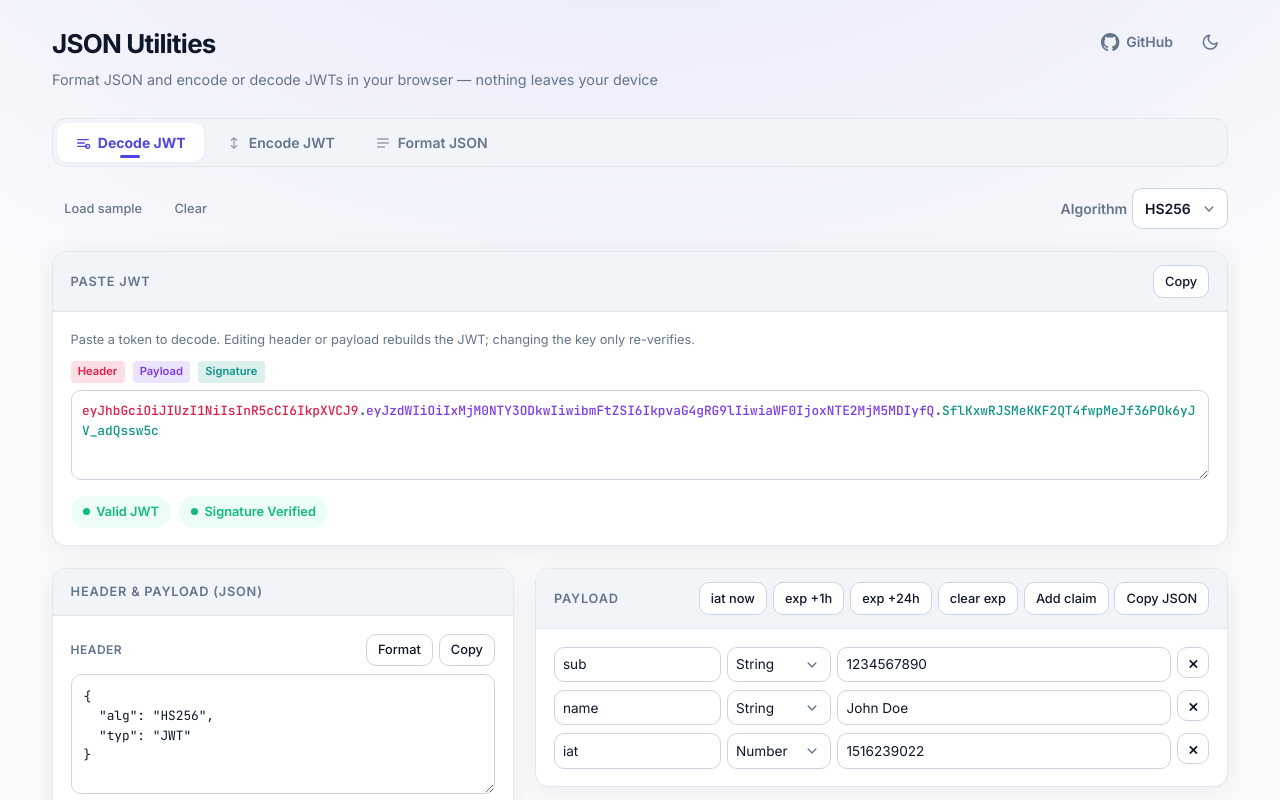
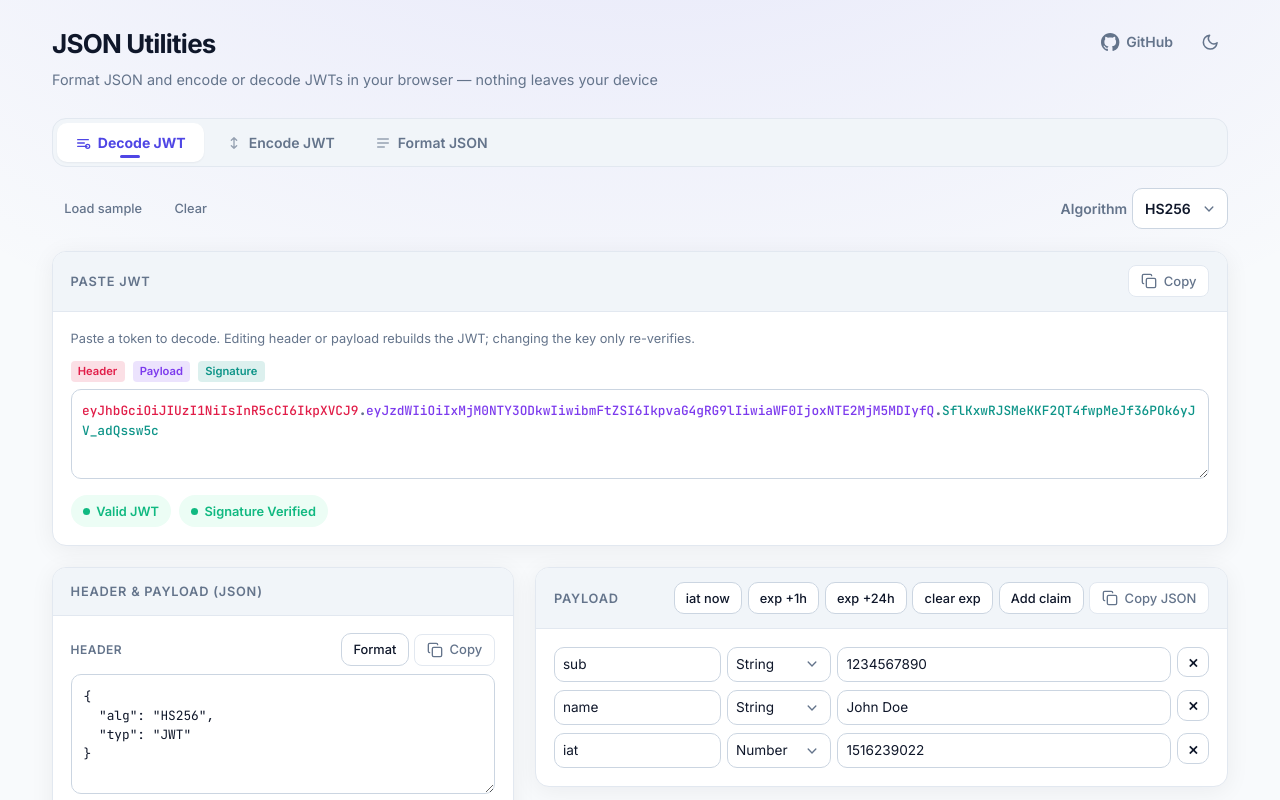
Before and after one commit to bijaybhandari1989/json-utility, a Nuxt app: page / in a window 1280 px wide. Shown: the top 800 px of the page. Built offline with nearby package versions, Linux system fonts and the light colour scheme.

Commit message:
Modernize copy button with icon and success state.
Replace plain text toggling with animated copy/check icons, a green copied state, and clearer disabled handling.

```diff
--- a/app/components/CopyButton.vue
+++ b/app/components/CopyButton.vue
@@ -1,30 +1,224 @@
 <script setup lang="ts">
-const props = defineProps<{
-  text: string
-  label?: string
-}>()
+const props = withDefaults(
+  defineProps<{
+    text: string
+    label?: string
+    disabled?: boolean
+    /** Icon-only control for tight toolbars */
+    iconOnly?: boolean
+  }>(),
+  {
+    label: 'Copy',
+    disabled: false,
+    iconOnly: false,
+  },
+)
 
 const copied = ref(false)
 const { copy, isSupported } = useClipboard()
 
+const isDisabled = computed(
+  () => props.disabled || !props.text?.trim() || !isSupported.value,
+)
+
+const ariaLabel = computed(() => {
+  if (!isSupported.value) return 'Clipboard not supported'
+  if (copied.value) return 'Copied to clipboard'
+  return props.iconOnly ? `Copy ${props.label}` : undefined
+})
+
+let resetTimer: ReturnType<typeof setTimeout> | undefined
+
 async function onCopy() {
-  if (!props.text || !isSupported.value) return
+  if (isDisabled.value) return
   await copy(props.text)
   copied.value = true
-  setTimeout(() => {
+  if (resetTimer) clearTimeout(resetTimer)
+  resetTimer = setTimeout(() => {
     copied.value = false
-  }, 2000)
+  }, 1800)
 }
+
+onUnmounted(() => {
+  if (resetTimer) clearTimeout(resetTimer)
+})
 </script>
 
 <template>
   <button
     type="button"
-    class="btn btn-sm"
-    :disabled="!text || !isSupported"
-    :title="isSupported ? 'Copy to clipboard' : 'Clipboard not supported'"
+    class="copy-btn"
+    :class="{
+      'copy-btn--copied': copied,
+      'copy-btn--icon-only': iconOnly,
+    }"
+    :disabled="isDisabled"
+    :aria-label="ariaLabel"
+    :title="
+      isSupported
+        ? copied
+          ? 'Copied'
+          : 'Copy to clipboard'
+        : 'Clipboard not supported'
+    "
     @click="onCopy"
   >
-    {{ copied ? 'Copied!' : (label ?? 'Copy') }}
+    <span class="copy-btn__icon" aria-hidden="true">
+      <Transition name="copy-icon" mode="out-in">
+        <svg
+          v-if="copied"
+          key="check"
+          class="copy-btn__svg"
+          viewBox="0 0 24 24"
+          fill="none"
+          stroke="currentColor"
+          stroke-width="2"
+          stroke-linecap="round"
+          stroke-linejoin="round"
+        >
+          <path d="M20 6 9 17l-5-5" />
+        </svg>
+        <svg
+          v-else
+          key="copy"
+          class="copy-btn__svg"
+          viewBox="0 0 24 24"
+          fill="none"
+          stroke="currentColor"
+          stroke-width="2"
+          stroke-linecap="round"
+          stroke-linejoin="round"
+        >
+          <rect width="14" height="14" x="8" y="8" rx="2" ry="2" />
+          <path d="M4 16c-1.1 0-2-.9-2-2V4c0-1.1.9-2 2-2h10c1.1 0 2 .9 2 2" />
+        </svg>
+      </Transition>
+    </span>
+    <Transition v-if="!iconOnly" name="copy-label" mode="out-in">
+      <span :key="copied ? 'copied' : 'copy'" class="copy-btn__label">
+        {{ copied ? 'Copied' : label }}
+      </span>
+    </Transition>
+    <span v-if="iconOnly" class="sr-only">
+      {{ copied ? 'Copied' : label }}
+    </span>
   </button>
 </template>
+
+<style scoped>
+.copy-btn {
+  display: inline-flex;
+  align-items: center;
+  justify-content: center;
+  gap: 0.4rem;
+  min-height: 2rem;
+  padding: 0.35rem 0.75rem;
+  border: 1px solid var(--border);
+  border-radius: 8px;
+  background: var(--surface);
+  color: var(--text-muted);
+  font-family: inherit;
+  font-size: 0.8125rem;
+  font-weight: 500;
+  line-height: 1;
+  cursor: pointer;
+  transition:
+    color 0.2s ease,
+    background 0.2s ease,
+    border-color 0.2s ease,
+    box-shadow 0.2s ease;
+}
+
+.copy-btn:hover:not(:disabled) {
+  color: var(--text);
+  border-color: var(--border-strong);
+  background: var(--surface-2);
+  box-shadow: var(--shadow-sm);
+}
+
+.copy-btn:active:not(:disabled) {
+  transform: scale(0.98);
+}
+
+.copy-btn:focus-visible {
+  outline: 2px solid var(--accent);
+  outline-offset: 2px;
+}
+
+.copy-btn:disabled {
+  opacity: 0.45;
+  cursor: not-allowed;
+  box-shadow: none;
+}
+
+.copy-btn--copied:not(:disabled) {
+  color: var(--success);
+  border-color: color-mix(in srgb, var(--success) 35%, var(--border));
+  background: var(--success-soft);
+}
+
+.copy-btn--copied:not(:disabled):hover {
+  color: var(--success);
+  border-color: color-mix(in srgb, var(--success) 50%, var(--border-strong));
+  background: var(--success-soft);
+}
+
+.copy-btn--icon-only {
+  padding: 0.4rem;
+  min-width: 2rem;
+}
+
+.copy-btn__icon {
+  display: flex;
+  flex-shrink: 0;
+  width: 1rem;
+  height: 1rem;
+}
+
+.copy-btn__svg {
+  width: 100%;
+  height: 100%;
+}
+
+.copy-btn__label {
+  white-space: nowrap;
+}
+
+.copy-icon-enter-active,
+.copy-icon-leave-active {
+  transition:
+    opacity 0.15s ease,
+    transform 0.15s ease;
+}
+
+.copy-icon-enter-from,
+.copy-icon-leave-to {
+  opacity: 0;
+  transform: scale(0.75);
+}
+
+.copy-label-enter-active,
+.copy-label-leave-active {
+  transition:
+    opacity 0.12s ease,
+    transform 0.12s ease;
+}
+
+.copy-label-enter-from,
+.copy-label-leave-to {
+  opacity: 0;
+  transform: translateY(2px);
+}
+
+.sr-only {
+  position: absolute;
+  width: 1px;
+  height: 1px;
+  padding: 0;
+  margin: -1px;
+  overflow: hidden;
+  clip: rect(0, 0, 0, 0);
+  white-space: nowrap;
+  border: 0;
+}
+</style>
```
